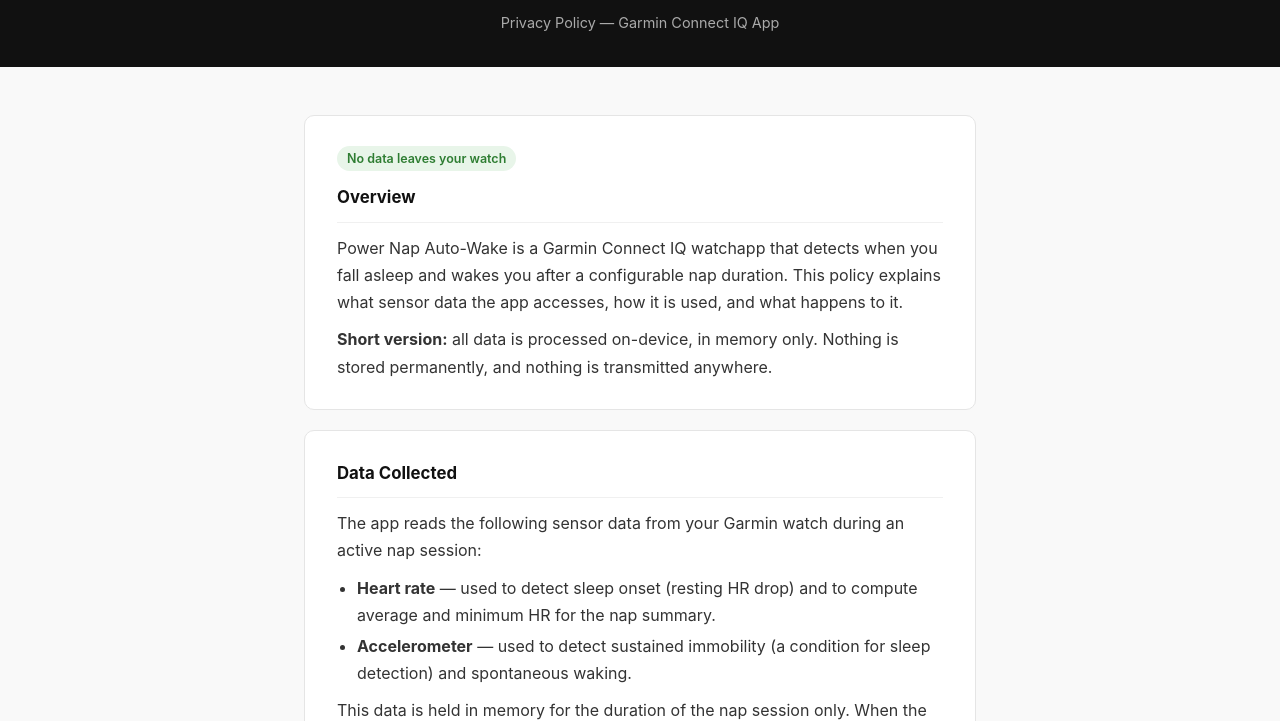
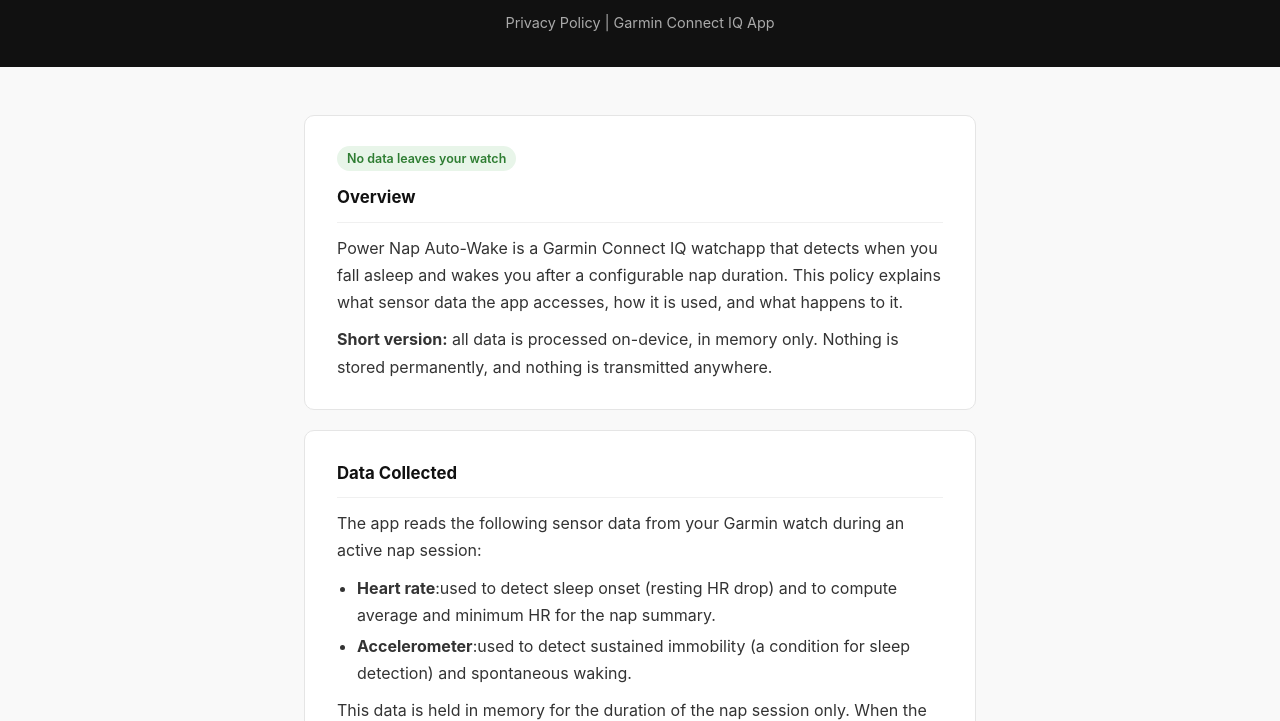
Before and after one commit to dangodavid/garmin-powernap-autowake, a plain HTML site: page docs/privacy-policy/index.html in a window 1280 px wide. Shown: the part 79-800 px from the top of the page. Drawn offline with Linux system fonts and the light colour scheme.

Commit message:
Add privacy policy page for Connect IQ Store submission

```diff
--- a/docs/privacy-policy.html
+++ b/docs/privacy-policy/index.html
@@ -94,7 +94,7 @@
 
 <header>
   <h1>Power Nap Auto-Wake</h1>
-  <p>Privacy Policy &mdash; Garmin Connect IQ App</p>
+  <p>Privacy Policy | Garmin Connect IQ App</p>
 </header>
 
 <main>
@@ -117,8 +117,8 @@
     <h2>Data Collected</h2>
     <p>The app reads the following sensor data from your Garmin watch during an active nap session:</p>
     <ul>
-      <li><strong>Heart rate</strong> &mdash; used to detect sleep onset (resting HR drop) and to compute average and minimum HR for the nap summary.</li>
-      <li><strong>Accelerometer</strong> &mdash; used to detect sustained immobility (a condition for sleep detection) and spontaneous waking.</li>
+      <li><strong>Heart rate</strong>:used to detect sleep onset (resting HR drop) and to compute average and minimum HR for the nap summary.</li>
+      <li><strong>Accelerometer</strong>:used to detect sustained immobility (a condition for sleep detection) and spontaneous waking.</li>
     </ul>
     <p>
       This data is held in memory for the duration of the nap session only. When the app
```
